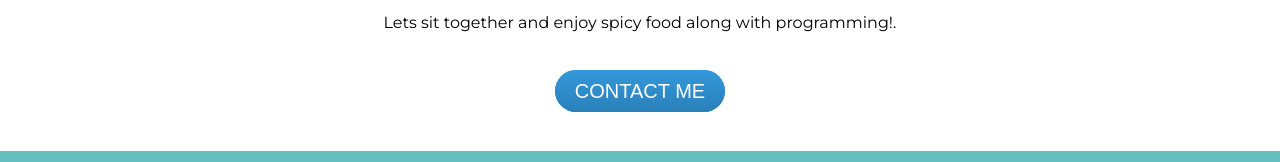
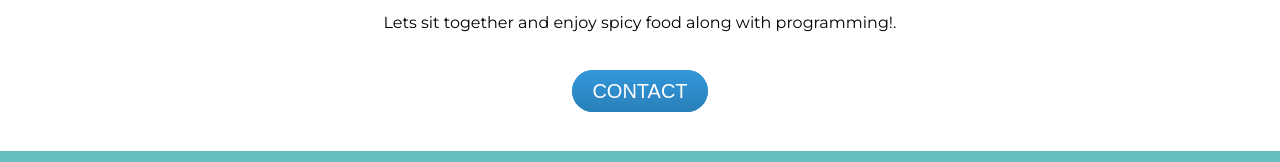
Before and after one commit to asad-webnet/First-Website, a plain HTML site: page index.html in a window 1280 px wide. Shown: the part 2298-2460 px from the top of the page. Drawn offline with Linux system fonts and the light colour scheme; a web font is replaced by a local one.

Commit message:
commiting html contact

```diff
--- a/index.html
+++ b/index.html
@@ -55,7 +55,7 @@
       <h2>Get In Touch</h2>
       <h3>Do you love those skills.</h3>
       <p>Lets sit together and enjoy spicy food along with programming!.</p>
-      <a class="btn butn" href="mailto:name@email.com">CONTACT ME</a>
+      <a class="btn butn" href="mailto:name@email.com">CONTACT</a>
     </div>
 
     <div class="ContactContainer">
```
